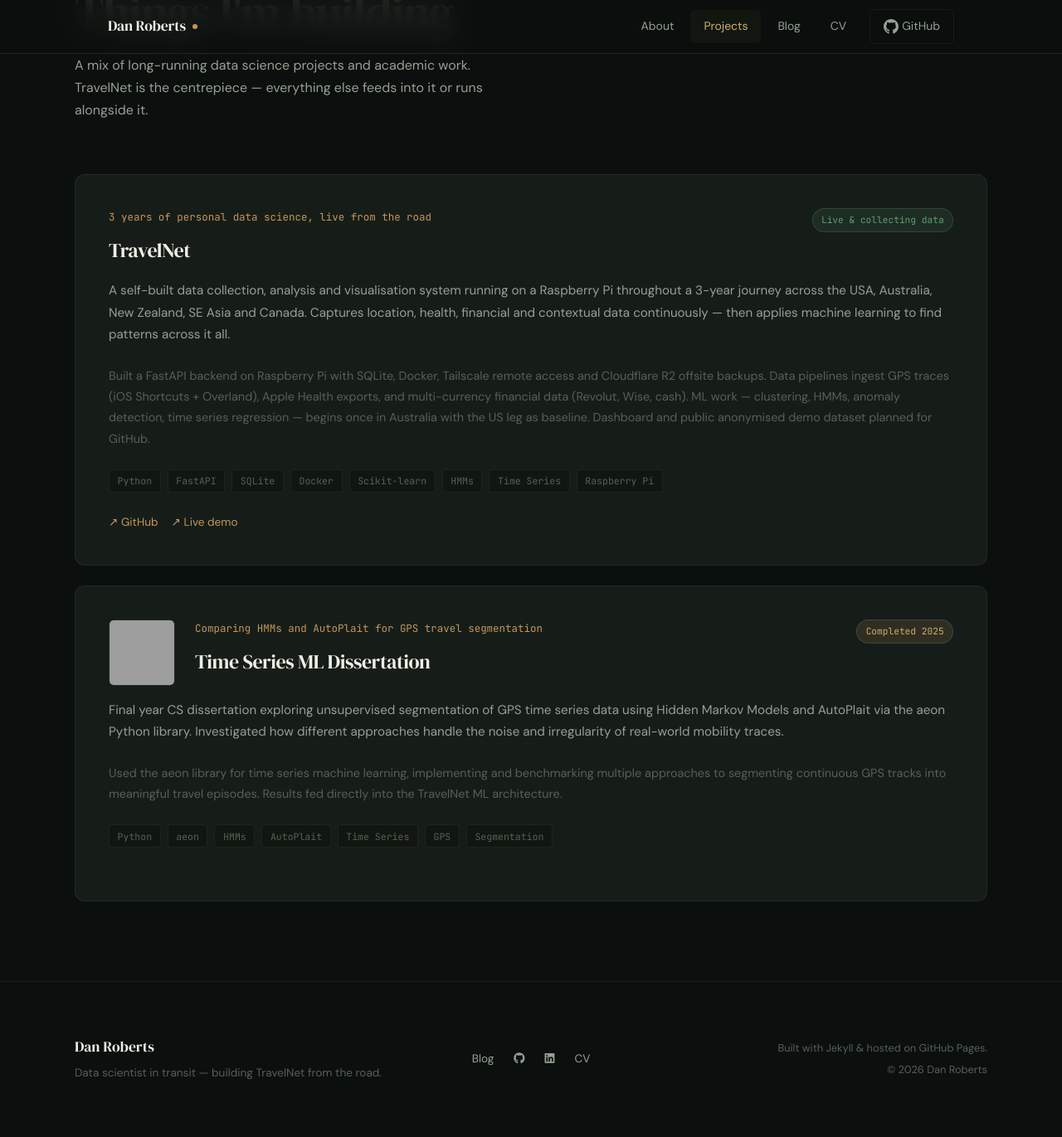
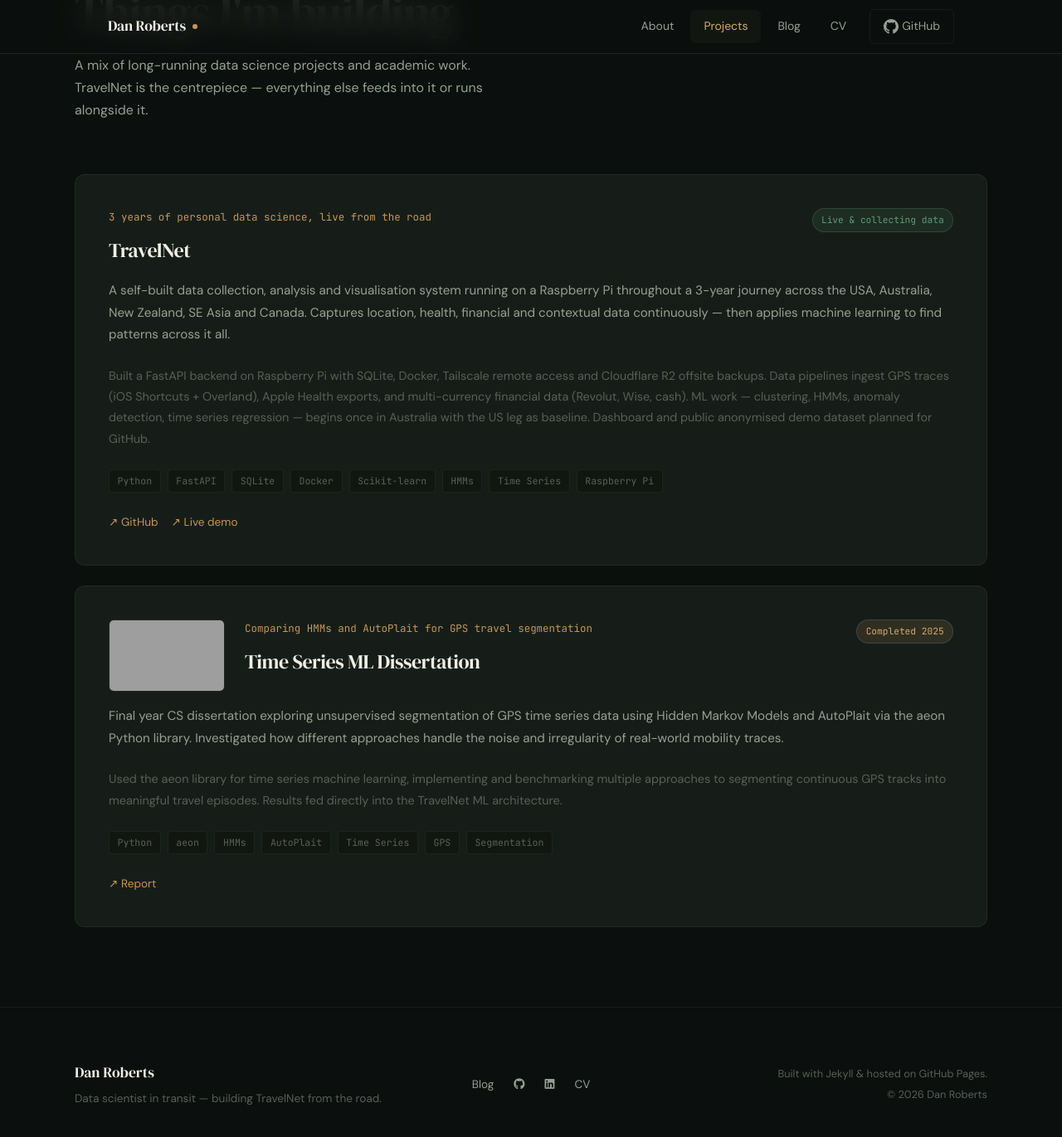
Before and after one commit to danielroberts20/danielroberts20.github.io, a Jekyll site: the page built from projects.md, in a window 1280 px wide and 1400 px high, scrolled down 215 px. Shown: the top 1371 px of the window at 83% size. Built offline with Jekyll 4.4.1, drawn with Linux system fonts in a browser that asks for light colours; grey boxes are pictures that could not be loaded.

Commit message:
Fixed mobile thumbnail

```diff
--- a/assets/css/main.css
+++ b/assets/css/main.css
@@ -622,31 +622,20 @@
   gap: var(--space-lg);
 }
 
-.project-card .post-card__thumb {
-  width: 80px;
-  height: 80px;
-  object-fit: cover;
-  border-radius: 6px;
-  flex-shrink: 0;
+.project-header {
+  display: grid;
+  grid-template-columns: 140px 1fr auto;
+  gap: var(--space-lg);
+  align-items: flex-start;
+  margin-bottom: var(--space-md);
 }
 
-.project-header {
-  display: flex;
-  align-items: flex-start;
-  gap: 1rem;
+.project-header--no-thumb {
+  grid-template-columns: 1fr auto;
 }
 
 .project-header__text {
   flex: 1;
-}
-
-
-.project-card__image {
-  width: 100%;
-  aspect-ratio: 16 / 9;
-  object-fit: cover;
-  border-radius: 6px;
-  margin-bottom: 1rem;
 }
 
 .project-card {
@@ -681,14 +670,6 @@
 
 .project-card--featured {
   grid-column: 1 / -1;
-}
-
-.project-header {
-  display: flex;
-  align-items: flex-start;
-  justify-content: space-between;
-  gap: var(--space-lg);
-  margin-bottom: var(--space-md);
 }
 
 .project-status {
@@ -1361,6 +1342,11 @@
     align-items: stretch;
     padding: var(--space-md);
     gap: var(--space-xs);
+
+  }
+
+  .project-header {
+    grid-template-columns: 80px 1fr auto;
   }
 
   .nav-links.is-open { display: flex; }
--- a/projects.md
+++ b/projects.md
@@ -20,7 +20,7 @@
     <div class="projects-grid">
       {% for project in site.data.projects %}
       <div class="project-card{% if project.featured and forloop.first %} project-card--featured{% endif %}">
-        <div class="project-header">
+        <div class="project-header{% unless project.thumbnail %} project-header--no-thumb{% endunless %}">
           {% if project.thumbnail %}
               <img src="{{ project.thumbnail }}" alt="{{ project.name }}" class="post-card__thumb">
             {% endif %}
@@ -50,6 +50,9 @@
           {% if project.demo %}
             <a href="{{ project.demo }}" class="project-link" target="_blank" rel="noopener">↗ Live demo</a>
           {% endif %}
+          {% if project.pdf %}
+            <a href="{{ project.pdf }}" class="project-link" target="_blank" rel="noopener">↗ Report</a>
+          {% endif %}
         </div>
       </div>
       {% endfor %}
```
Also changed, not shown: index.md (+1 -1 lines).
